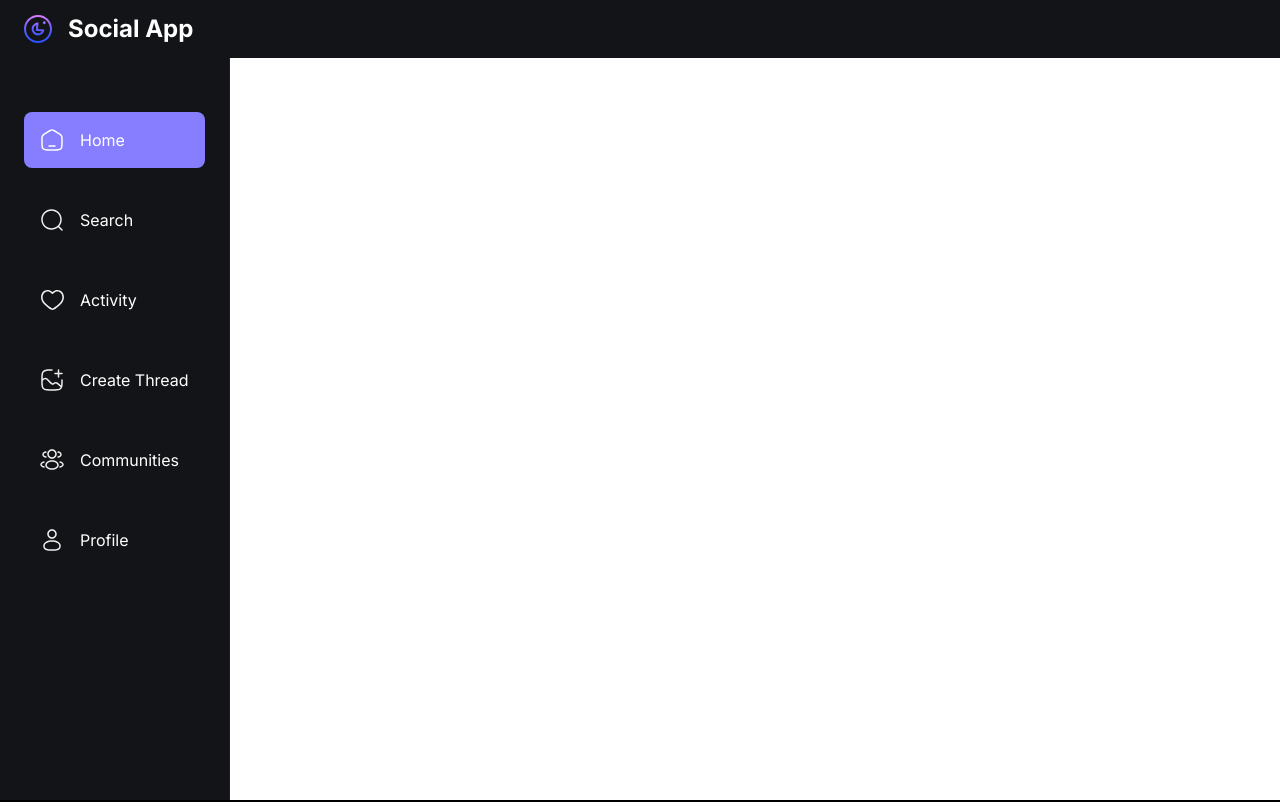
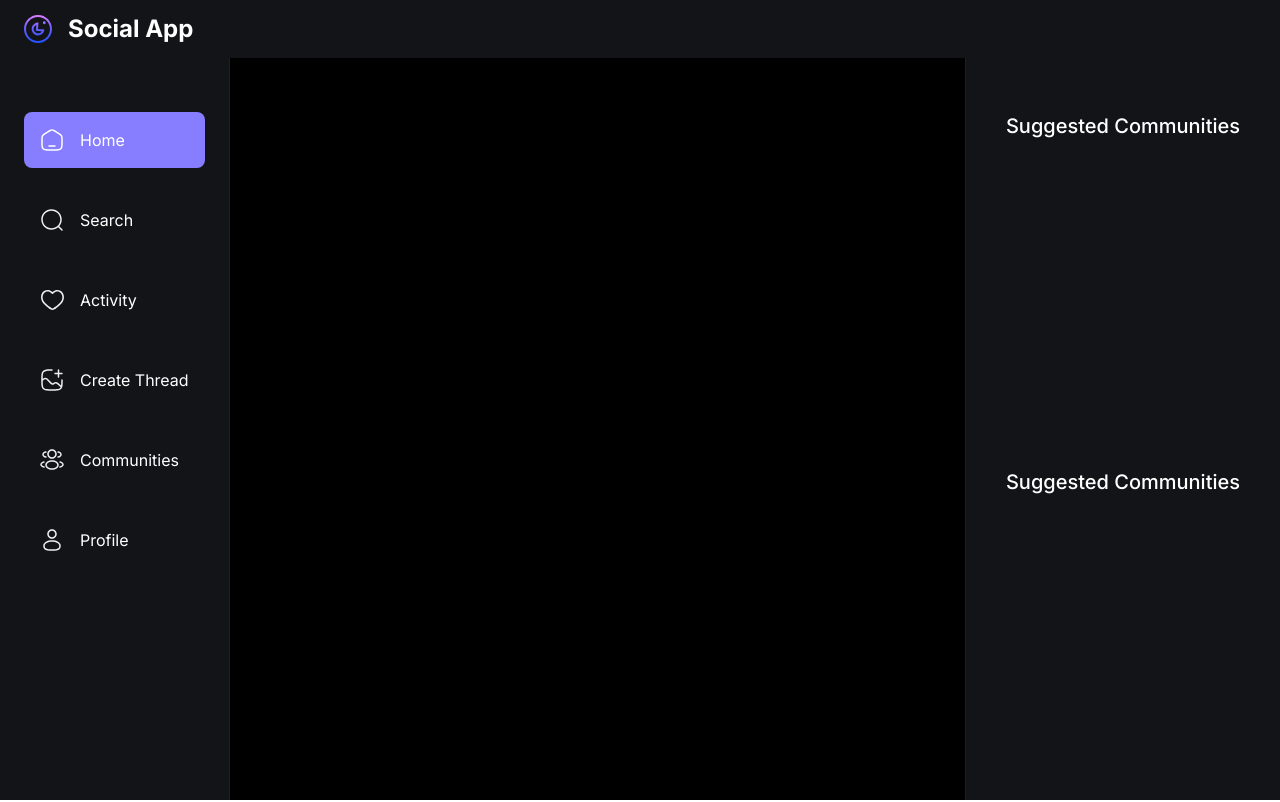
Before and after one commit to thought7878/social-app, a Next.js app: page / in a window 1280 px wide. Shown: the top 802 px of the page. Built offline with nearby package versions, Linux system fonts and the light colour scheme; no server answers.

Commit message:
feat(RightSidebar): init

```diff
--- a/app/(root)/layout.tsx
+++ b/app/(root)/layout.tsx
@@ -24,8 +24,8 @@ export default function RootLayout({
 			<html lang="en">
 				<body className={inter.className}>
 					<Topbar />
-					<UserButton afterSignOutUrl="/" />
-					<main>
+
+					<main className="flex">
 						<LeftSidebar />
 						<section className="main-container">
 							layout
--- a/components/shared/RightSidebar.tsx
+++ b/components/shared/RightSidebar.tsx
@@ -1,7 +1,20 @@
 import React from "react";
 
 const RightSidebar = () => {
-	return <div>RightSidebar</div>;
+	return (
+		<section className="custom-scrollbar rightsidebar">
+			<div className="flex flex-1 flex-col justify-start">
+				<h3 className="text-heading4-medium text-light-1">
+					Suggested Communities
+				</h3>
+			</div>
+			<div className="flex flex-1 flex-col justify-start">
+				<h3 className="text-heading4-medium text-light-1">
+					Suggested Communities
+				</h3>
+			</div>
+		</section>
+	);
 };
 
 export default RightSidebar;
```
